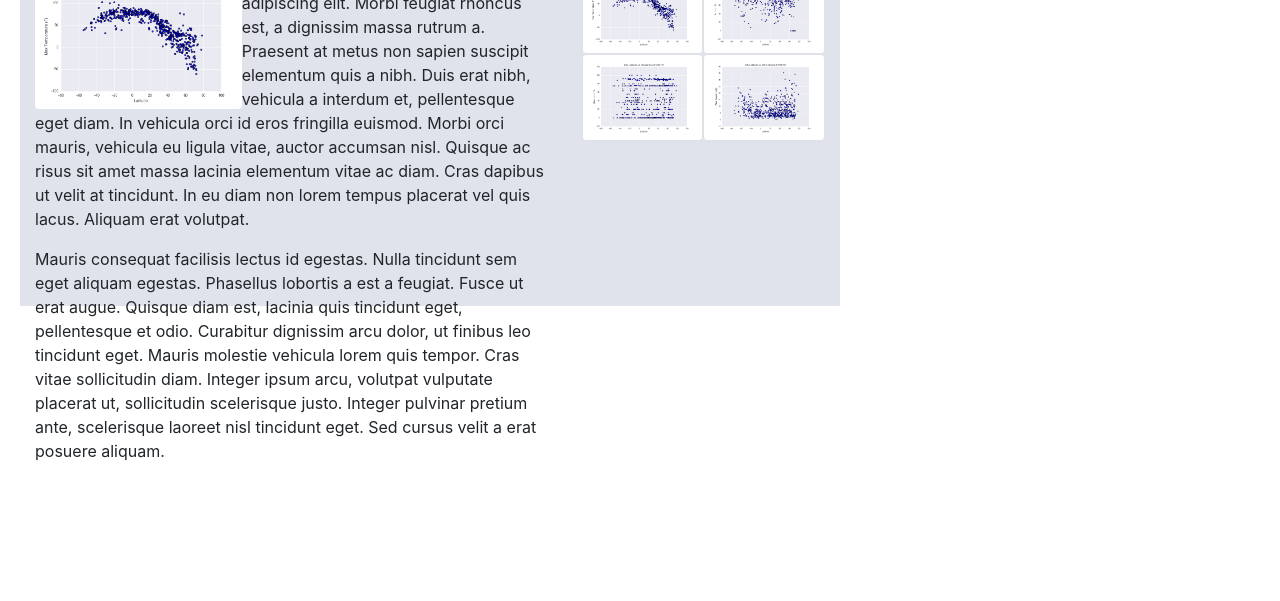
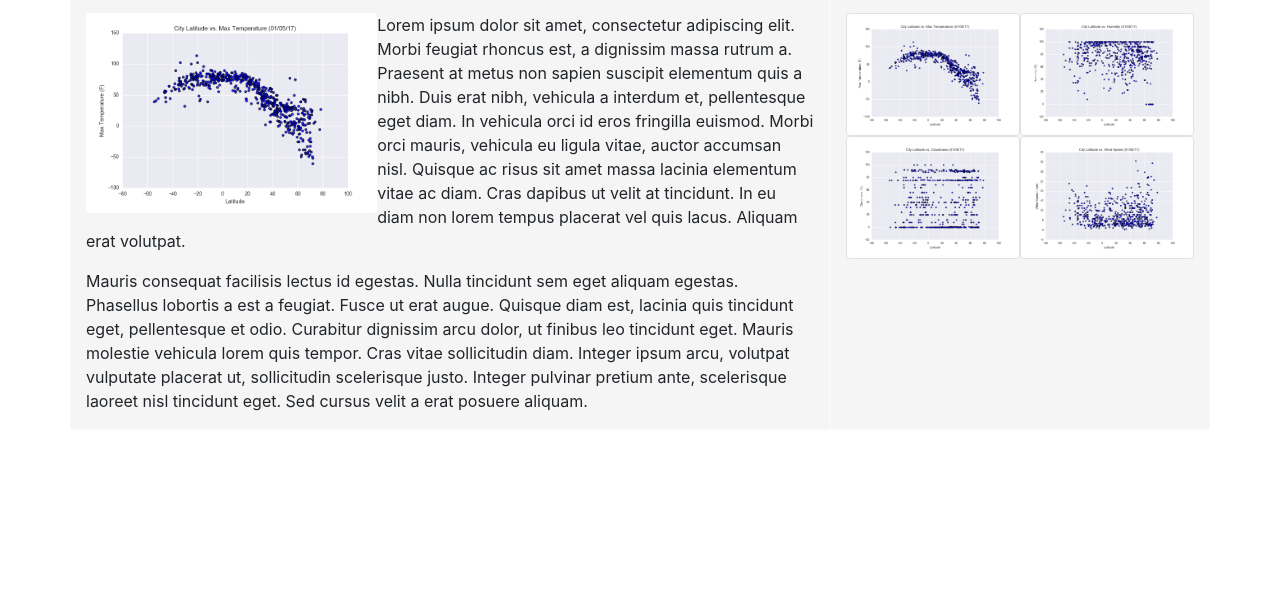
Before and after one commit to alplky/Web-Design-Challenge, a plain HTML site: page WebVisualizations/index.html in a window 1280 px wide. Shown: the part 199-800 px from the top of the page. Drawn offline with nearby package versions, Linux system fonts and the light colour scheme.

Commit message:
still working on padding alignment

```diff
--- a/WebVisualizations/assets/style.css
+++ b/WebVisualizations/assets/style.css
@@ -1,5 +1,13 @@
 .navbar-custom {
     background-color: rgb(4, 110, 110) !important;
+}
+
+.col-md-8,.col-sm-12 {
+    background-color: whitesmoke;
+}
+
+.col-md-4,.col-sm-12 {
+    background-color: whitesmoke;
 }
 
 .h1 {
@@ -7,11 +15,11 @@
 }
 
 body {
-    padding-top: 65px;
+    padding-top: 130px;
 }
 
 /* box for landing page */
-div.box{
+/* div.box{
     height: 420px;
     width: 820px;
     background: #e1e3ec;
@@ -19,17 +27,17 @@ div.box{
   }
 
   /* box for visualization pages */
-  div.box2{
+  /* div.box2{
     height: 820px;
     width: 820px;
     background: #e1e3ec;
     margin: 20px;
-  }
+  }  */
 
 /* box for visualizations on landing page */
-  div.box3{
+  /* div.box3{
     height: 340px;
     width: 320px;
     background: #e1e3ec;
     margin: 20px;
-  }
+  }   */
--- a/WebVisualizations/index.html
+++ b/WebVisualizations/index.html
@@ -38,14 +38,14 @@
 
       <div class="container box">
         <div class="row">
-            <div class="col-md-8 col-sm-12">
+            <div class="col-md-8 col-sm-12 border border-light">
               <h1 class="h1">Summary: Latitude vs. X</h1>
               <hr>
               <img class="img-fluid rounded float-left" style="max-width:40%;" src="assets/Fig1.png">
               <p>Lorem ipsum dolor sit amet, consectetur adipiscing elit. Morbi feugiat rhoncus est, a dignissim massa rutrum a. Praesent at metus non sapien suscipit elementum quis a nibh. Duis erat nibh, vehicula a interdum et, pellentesque eget diam. In vehicula orci id eros fringilla euismod. Morbi orci mauris, vehicula eu ligula vitae, auctor accumsan nisl. Quisque ac risus sit amet massa lacinia elementum vitae ac diam. Cras dapibus ut velit at tincidunt. In eu diam non lorem tempus placerat vel quis lacus. Aliquam erat volutpat.</p>
               <p>Mauris consequat facilisis lectus id egestas. Nulla tincidunt sem eget aliquam egestas. Phasellus lobortis a est a feugiat. Fusce ut erat augue. Quisque diam est, lacinia quis tincidunt eget, pellentesque et odio. Curabitur dignissim arcu dolor, ut finibus leo tincidunt eget. Mauris molestie vehicula lorem quis tempor. Cras vitae sollicitudin diam. Integer ipsum arcu, volutpat vulputate placerat ut, sollicitudin scelerisque justo. Integer pulvinar pretium ante, scelerisque laoreet nisl tincidunt eget. Sed cursus velit a erat posuere aliquam.</p>
             </div>
-            <div class="col-md-4 col-sm-12">
+            <div class="col-md-4 col-sm-12 ml-auto border border-light">
             <h3 class="h1">Visualizations</h3>
             <hr>
               <a href="temperature.html">
```
